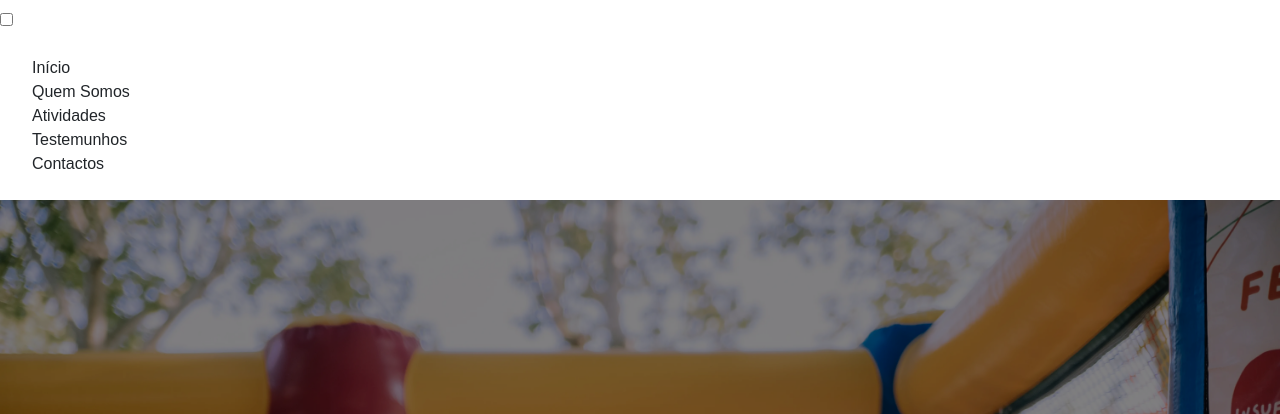
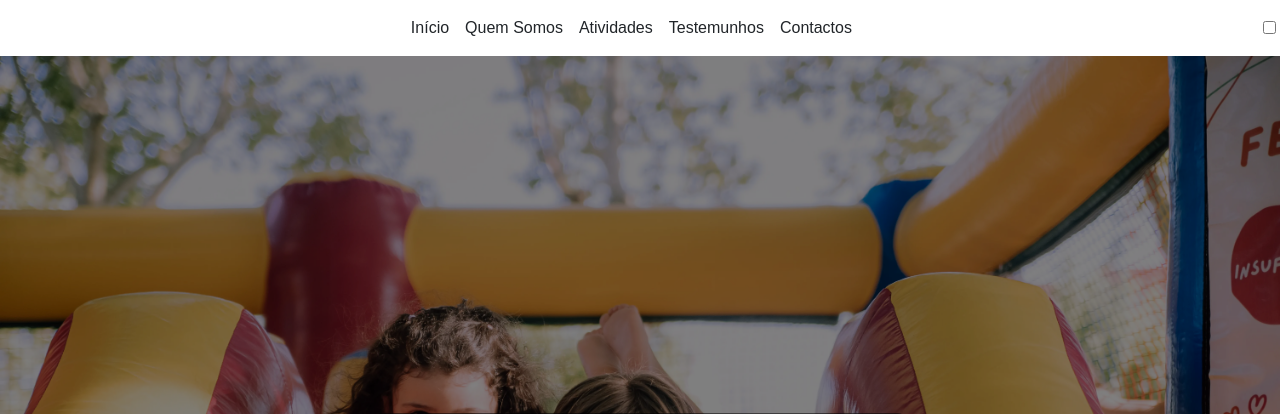
Before and after one commit to rjrato/aventuranolimits, a Flask app: page /progresso in a window 1280 px wide. Shown: the top 414 px of the page. Run offline with Flask 3, Linux system fonts and the light colour scheme; some libraries are stand-ins or nearby versions.

Commit message:
navbar edit

```diff
--- a/static/css/styles.css
+++ b/static/css/styles.css
@@ -68,3 +68,5 @@ h1, h2 {
     padding: 0;
     margin: 0;
 }
+
+/*-- NAVBAR --*/
--- a/templates/navbar.html
+++ b/templates/navbar.html
@@ -4,11 +4,25 @@
     <header>
 
         <!-- NAVBAR -->
-        <section id="navbar" class="navbar">
+        <section id="d-flex flex-column navbar">
 
-            <nav class="nav-bar">
+            <nav class=" navbar">
 
-                <div id="hamburger-div" class="hamburger">
+                <div id="justify-content-start nav-company-logo">
+                    <img src="">
+                </div>
+
+                <div class="nav-links">
+                    <ul class="d-flex p-2 m-0 nav-links-ul">
+                        <li class="ps-2 pe-2"><a id="nav-home" class="nav-link" href="" aria-label="home" >Início</a></li>
+                        <li class="ps-2 pe-2"><a id="nav-who-we-are" class="nav-link" href="" aria-label="who we are" >Quem Somos</a></li>
+                        <li class="ps-2 pe-2"><a id="nav-activities" class="nav-link" href="" aria-label="activities" >Atividades</a></li>
+                        <li class="ps-2 pe-2"><a id="nav-testimonials" class="nav-link" href="" aria-label="testimonials" >Testemunhos</a></li>
+                        <li class="ps-2 pe-2"><a id="nav-contacts" class="nav-link" href="" aria-label="contacts" >Contactos</a></li>
+                    </ul>
+                </div>
+
+                <div id="hamburger-div" class="justify-content-end hamburger">
                     <input type="checkbox" id="hamburger-input" name="hamburger" />
                     <label for="hamburger-input">
                         <span></span>
@@ -17,20 +31,6 @@
                     </label>
                 </div>
 
-                <div id="nav-company-logo">
-                    <img src="">
-                </div>
-
-                <div class="nav-links">
-                    <ul>
-                        <li><a id="nav-home" class="nav-link" href="" aria-label="home" >Início</a></li>
-                        <li><a id="nav-who-we-are" class="nav-link" href="" aria-label="who we are" >Quem Somos</a></li>
-                        <li><a id="nav-activities" class="nav-link" href="" aria-label="activities" >Atividades</a></li>
-                        <li><a id="nav-testimonials" class="nav-link" href="" aria-label="testimonials" >Testemunhos</a></li>
-                        <li><a id="nav-contacts" class="nav-link" href="" aria-label="contacts" >Contactos</a></li>
-                    </ul>
-                </div>
-
             </nav>
         </section>
 
```
